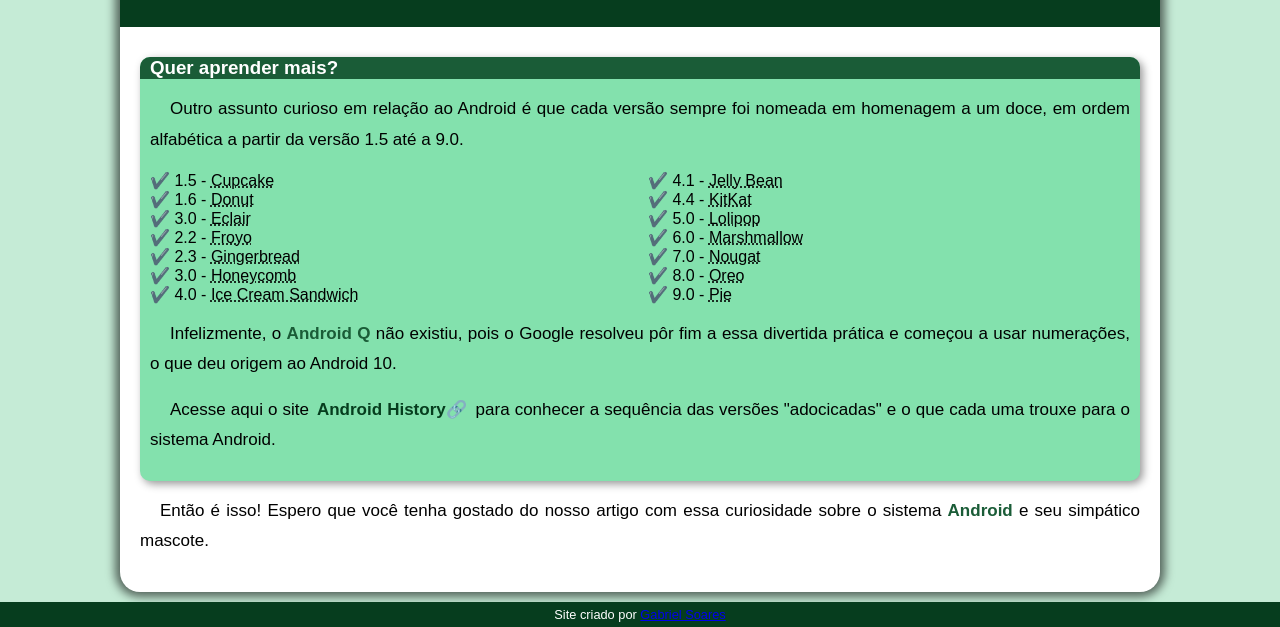
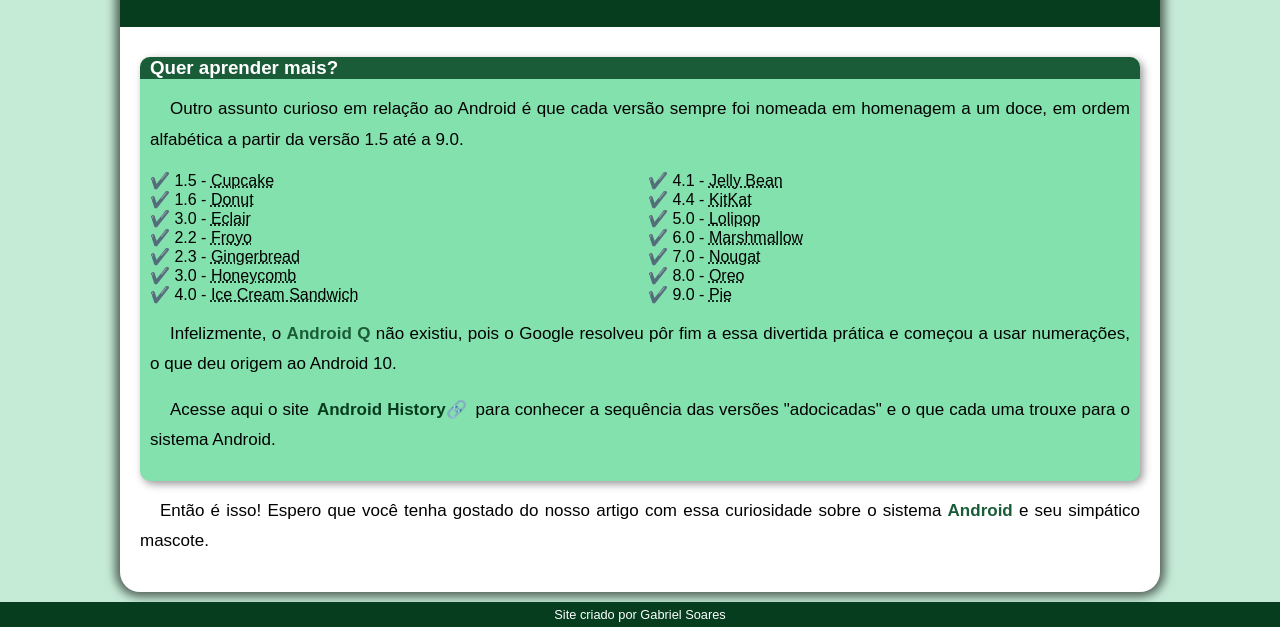
Before and after one commit to GabrielSoaresz/projeto-android, a plain HTML site: page index.html in a window 1280 px wide. Shown: the part 2324-2951 px from the top of the page. Drawn offline with Linux system fonts and the light colour scheme.

Commit message:
Update index.html

```diff
--- a/index.html
+++ b/index.html
@@ -105,7 +105,7 @@
         </article>
     </main>
     <footer>
-        <p>Site criado por <a href="https://github.com/GabrielSoaresz">Gabriel Soares</a></p>
+        <p>Site criado por Gabriel Soares</p>
     </footer>
 </body>
 
```
